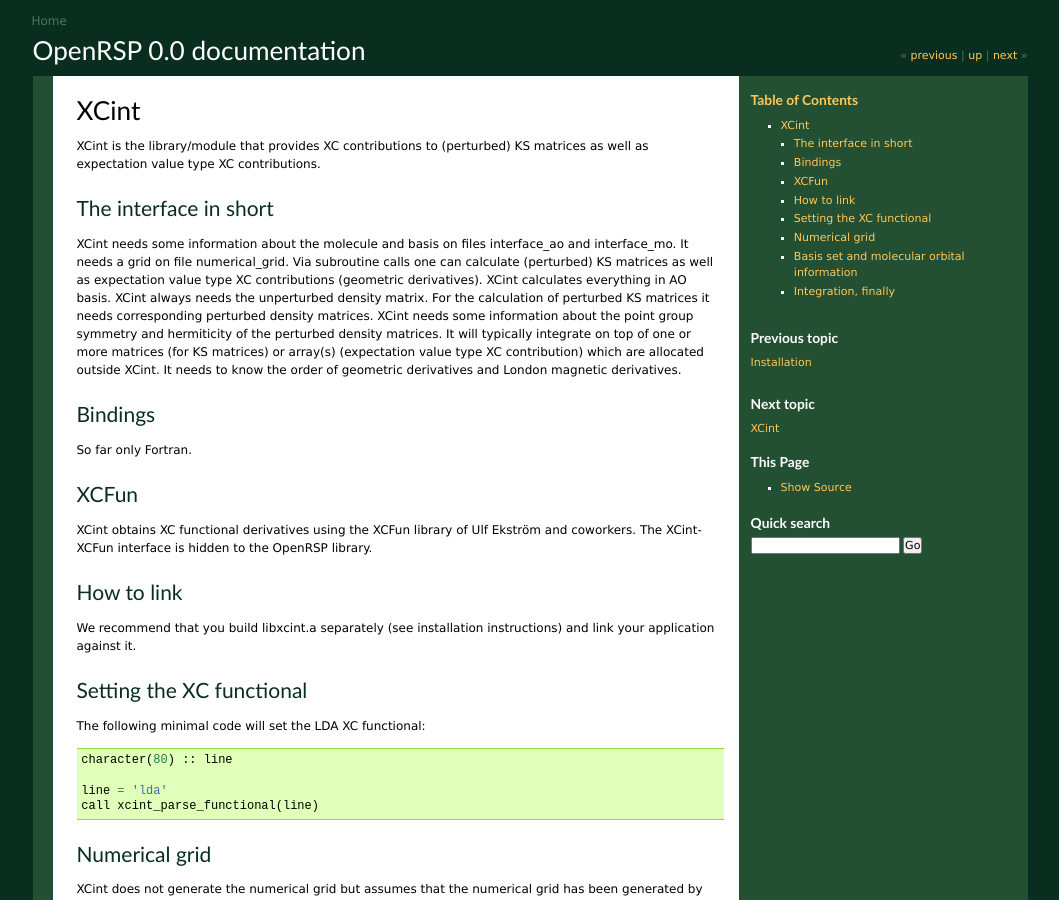
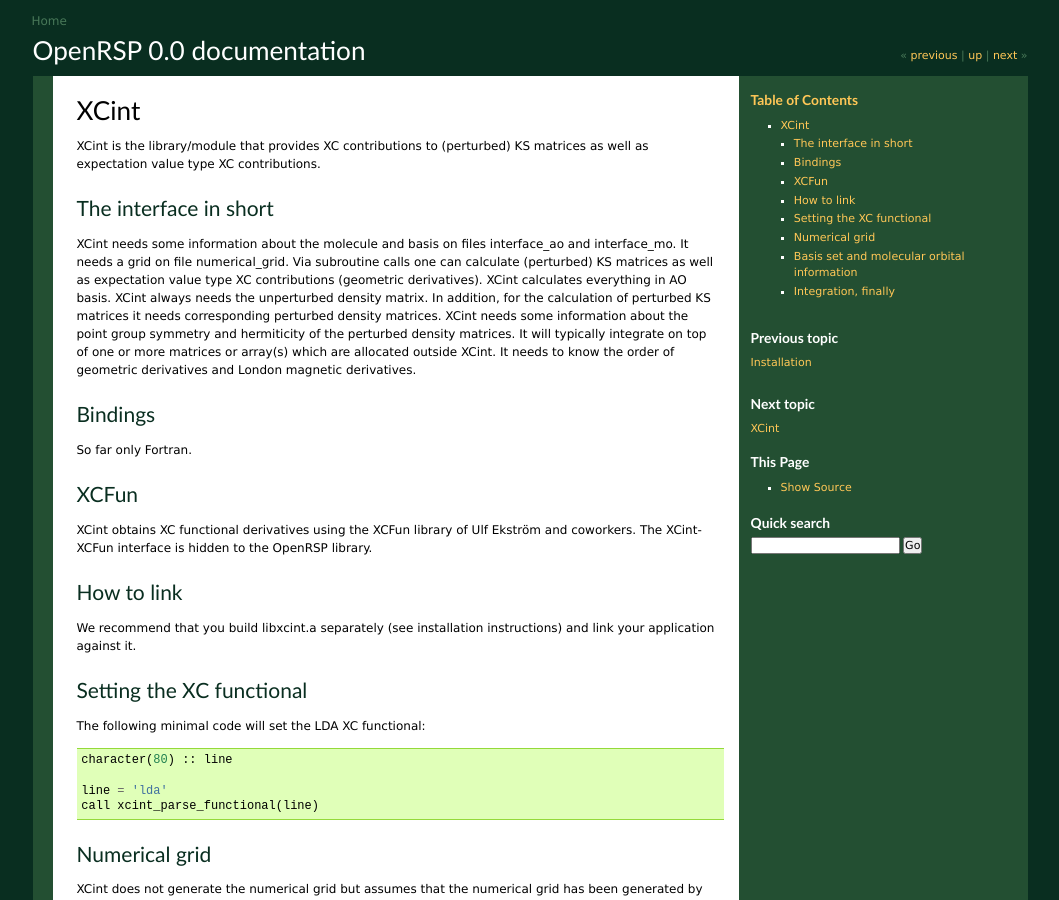
Before and after one commit to openrsp/openrsp, a Sphinx documentation site: the page built from doc/interfaces_XCint.rst, in a window 1280 px wide and 900 px high. Shown: the whole window, without its empty margins (110-1169 px from the left). Built offline with Sphinx 7.4.7, drawn with Linux system fonts in a browser that asks for light colours.

Commit message:
more work on documentation

```diff
--- a/doc/interfaces_XCint.rst
+++ b/doc/interfaces_XCint.rst
@@ -14,13 +14,13 @@
 and interface_mo. It needs a grid on file numerical_grid.  Via subroutine calls
 one can calculate (perturbed) KS matrices as well as expectation value type XC
 contributions (geometric derivatives).  XCint calculates everything in AO
-basis. XCint always needs the unperturbed density matrix. For the calculation
-of perturbed KS matrices it needs corresponding perturbed density matrices.
-XCint needs some information about the point group symmetry and hermiticity of
-the perturbed density matrices.  It will typically integrate on top of one or
-more matrices (for KS matrices) or array(s) (expectation value type XC
-contribution) which are allocated outside XCint.  It needs to know the order of
-geometric derivatives and London magnetic derivatives.
+basis. XCint always needs the unperturbed density matrix. In addition, for the
+calculation of perturbed KS matrices it needs corresponding perturbed density
+matrices.  XCint needs some information about the point group symmetry and
+hermiticity of the perturbed density matrices.  It will typically integrate on
+top of one or more matrices or array(s) which are allocated outside XCint.  It
+needs to know the order of geometric derivatives and London magnetic
+derivatives.
 
 
 Bindings
```
